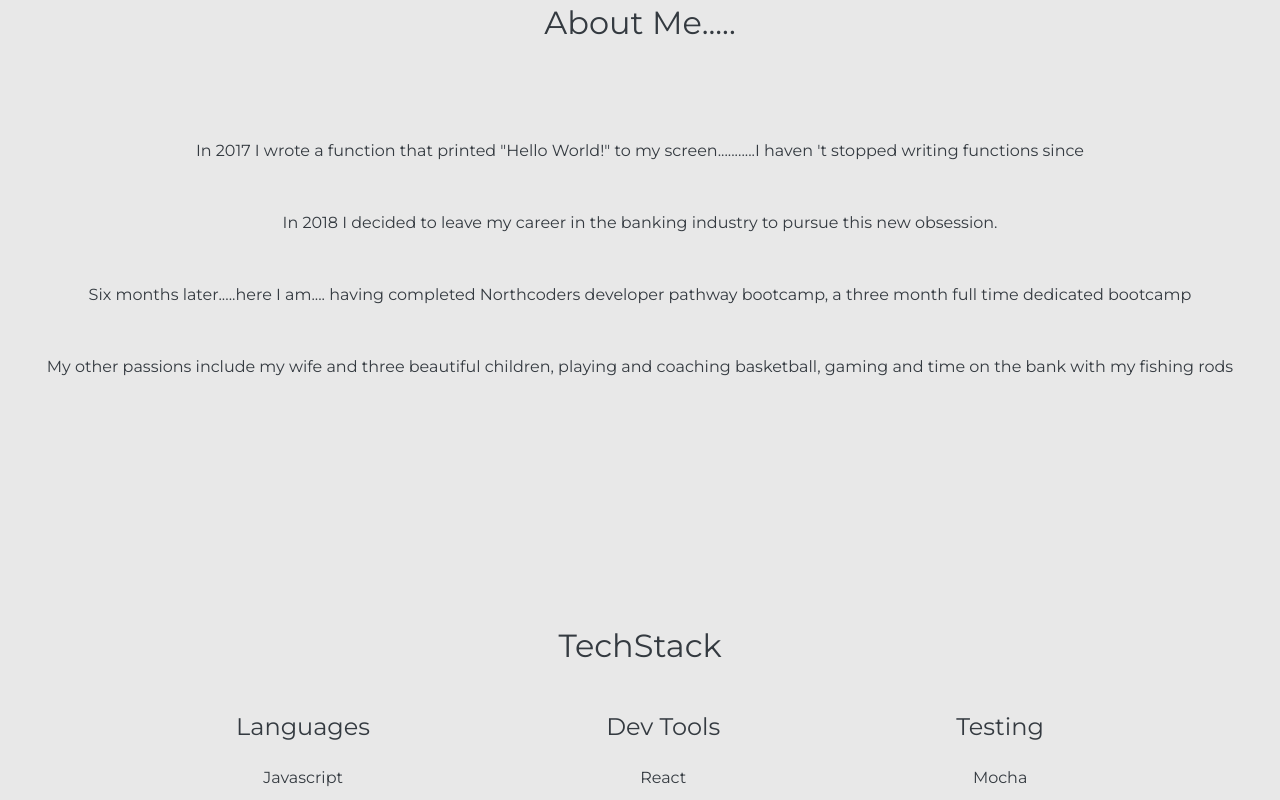
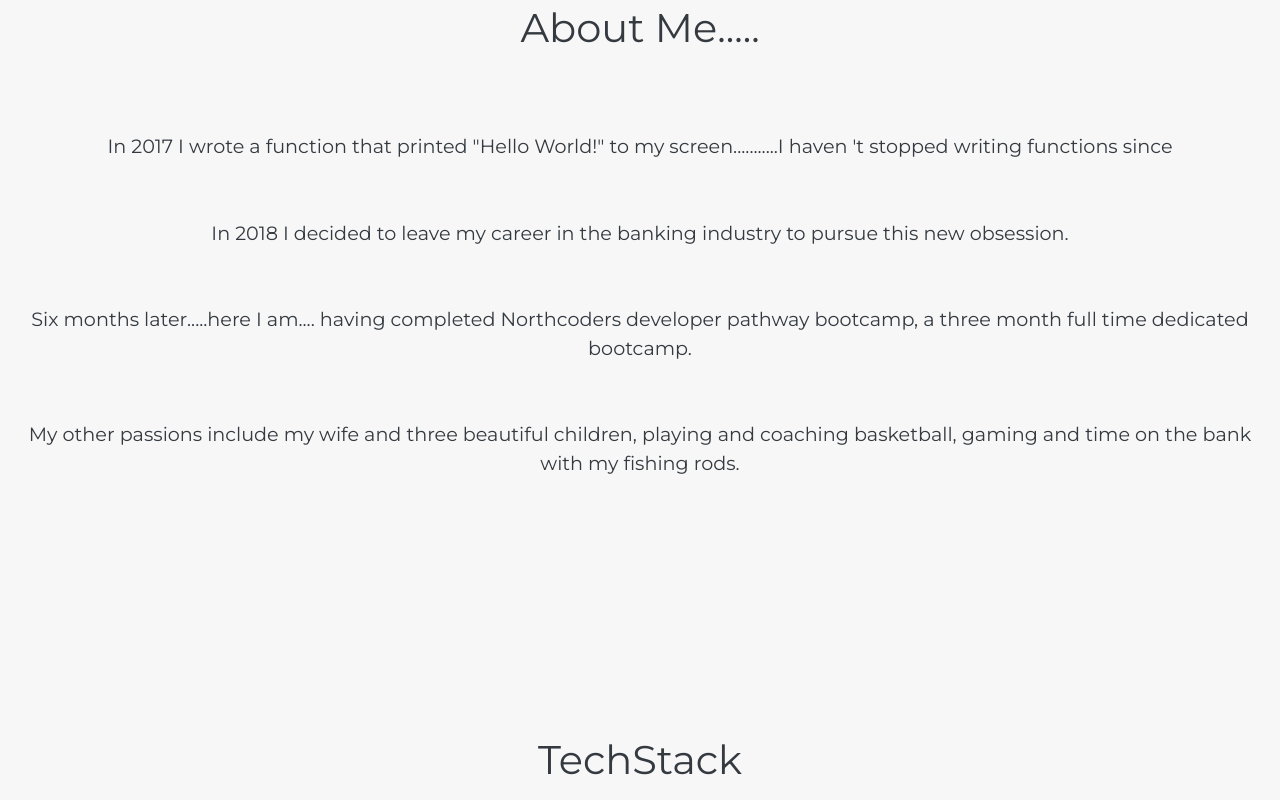
Before and after one commit to johnnezzi/PortfolioSite, a React (Create React App) app in the folder newwebsite/: page / in a window 1280 px wide. Shown: the part 840-1640 px from the top of the page. Built offline with nearby package versions, Linux system fonts and the light colour scheme.

Commit message:
amend spacing in about page

```diff
--- a/newwebsite/src/components/About.js
+++ b/newwebsite/src/components/About.js
@@ -4,13 +4,13 @@ import '../css/About.css'
 const About = () => {
   return (
     <div id="about" className='aboutme'>
-      <h2 className='spaced'>About Me.....</h2>
-      < p className = 'spaced-top' > In 2017 I wrote a
+      <h1 className='headerspaced'>About Me.....</h1>
+      < p className = 'spaced-top aboutfont' > In 2017 I wrote a
       function that printed "Hello World!"
       to my screen...........I haven 't stopped writing functions since</p>
-      <p className='spaced'>In 2018 I decided to leave my career in the banking industry to pursue this new obsession.</p>
-      <p className='spaced'>Six months later.....here I am.... having completed Northcoders developer pathway bootcamp, a three month full time dedicated bootcamp</p>
-      <p className='spaced'>My other passions include my wife and three beautiful children, playing and coaching basketball, gaming and time on the bank with my fishing rods</p>
+      <p className='spaced aboutfont'>In 2018 I decided to leave my career in the banking industry to pursue this new obsession.</p>
+      <p className='spaced aboutfont'>Six months later.....here I am.... having completed Northcoders developer pathway bootcamp, a three month full time dedicated bootcamp.</p>
+      <p className='spaced aboutfont'>My other passions include my wife and three beautiful children, playing and coaching basketball, gaming and time on the bank with my fishing rods.</p>
     </div>
    );
 }
--- a/newwebsite/src/components/Contact.js
+++ b/newwebsite/src/components/Contact.js
@@ -4,8 +4,8 @@ import '../css/Contact.css'
 const Contact = () => {
   return (
     <div id="Contact" className='contact' >
-      <h2 className='contactheader'>Want to get in touch?</h2>
-      <p className='spaced-top'>If you are interested in working with me please get in touch and i will get back to you as soon as possible. Thank you</p>
+      <h1 className='contactheader'>Want to get in touch?</h1>
+      <p className='spaced-top'>If you are interested in working with me please get in touch and I will get back to you as soon as possible. Thank you</p>
       <h3>Email me at: johnnezzi@yahoo.com</h3>
       <p className='spaced-top bottomline' >You can also contact me through Github, LinkedIn and Twitter via the Links below.</p>
       <div className="icons">
--- a/newwebsite/src/components/Portfolio.js
+++ b/newwebsite/src/components/Portfolio.js
@@ -33,7 +33,7 @@ class Portfolio extends Component {
     };
     return (
       <div id="portfolio" className='main' >
-        <h2 className='header'> Portfolio </h2>
+        <h1 className='header'> Portfolio </h1>
         <Slider className='slider' {...settings} >
           {this.state.pieces.map(piece => (
             <div>
--- a/newwebsite/src/components/Techstack.js
+++ b/newwebsite/src/components/Techstack.js
@@ -4,7 +4,7 @@ import '../css/Techstack.css'
 const Techstack = () => {
   return (
     <div id='techstack'className='techstack' >
-      <h2 className='top-header' >TechStack</h2>
+      <h1 className='top-header' >TechStack</h1>
       <div className='stack-container'>
         <div className='header'>
           <h4 className='header' >Languages</h4>
--- a/newwebsite/src/css/About.css
+++ b/newwebsite/src/css/About.css
@@ -1,13 +1,25 @@
 .aboutme {
   padding-bottom: 8em;
   padding-top: 5em;
+  padding-left: 1em;
+  padding-right: 1em;
 }
 
 .spaced {
   margin-bottom: 3em;
+
 }
 
 .spaced-top {
-  margin-top: 3em;
+  margin-top: 2em;
   margin-bottom: 3em;
+
 }
+
+.aboutfont {
+ font-size: 1.2em;
+}
+
+.headerspaced {
+  margin-bottom: 2em;
+}
--- a/newwebsite/src/css/App.css
+++ b/newwebsite/src/css/App.css
@@ -2,7 +2,7 @@
   text-align: center;
   font-family: 'Montserrat',
   sans-serif;
-  background-color:#E8E8E8;
+  background-color:#f7f7f7;
   color: #343a40;
 }
 
--- a/newwebsite/src/index.css
+++ b/newwebsite/src/index.css
@@ -6,7 +6,7 @@ body {
     sans-serif;
   -webkit-font-smoothing: antialiased;
   -moz-osx-font-smoothing: grayscale;
-  background-color: grey;
+  background-color:#f7f7f7;
 }
 
 code {
```
